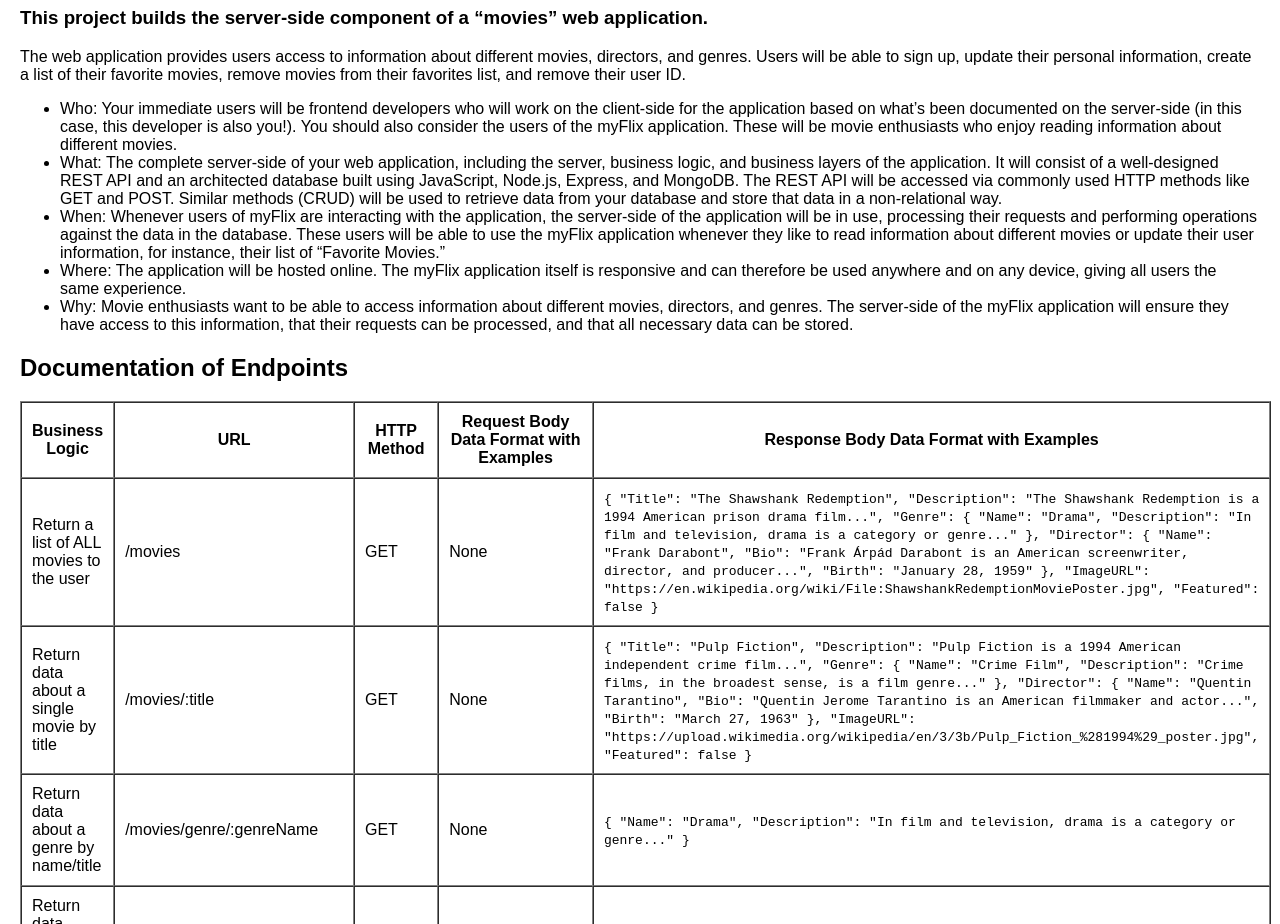
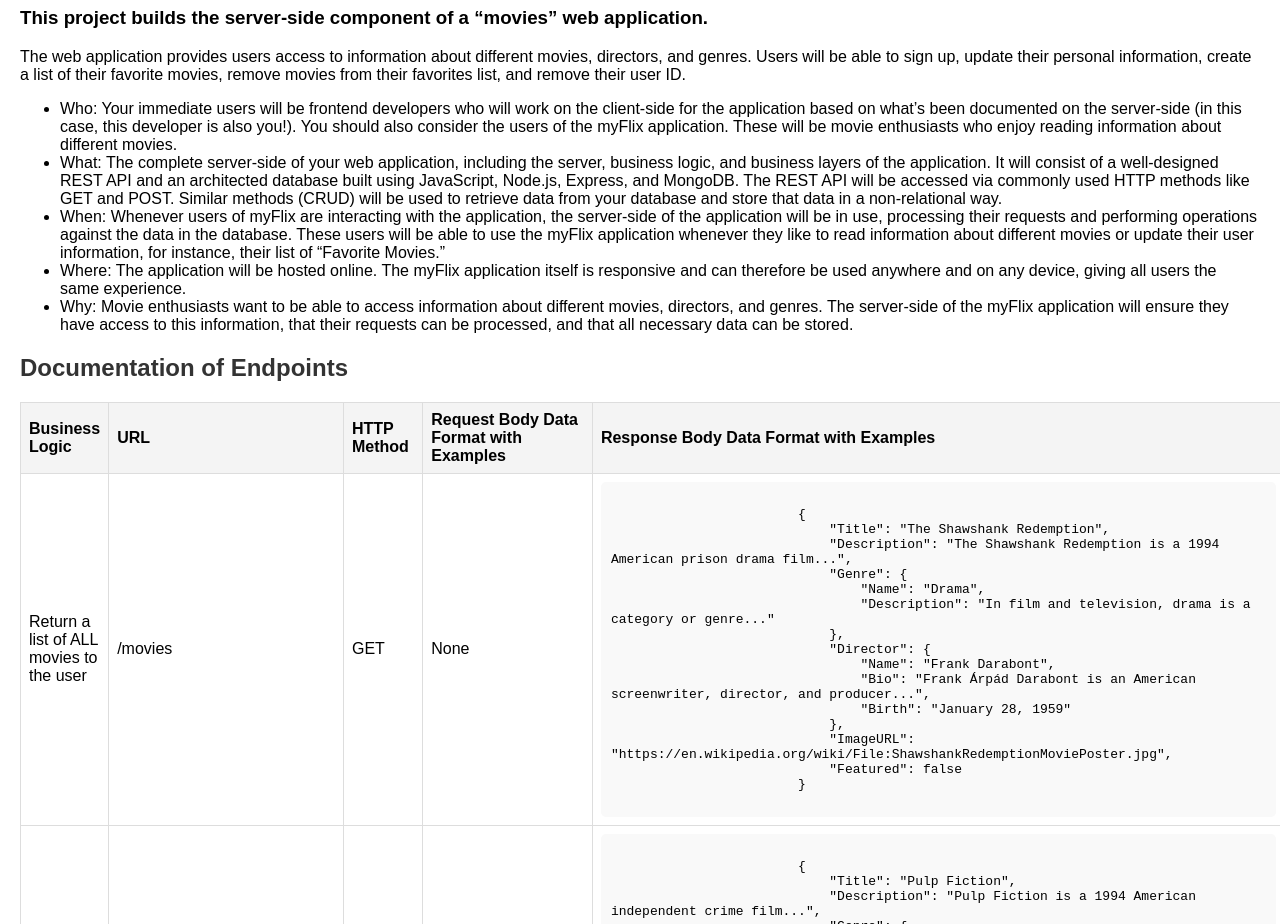
Before and after one commit to AmySikora/movie_api, a website: page public/documentation.html in a window 1280 px wide. Shown: the part 73-997 px from the top of the page. Drawn offline with Linux system fonts and the light colour scheme; files that its build step writes are made by us from their sources.

Commit message:
added formatting to styles.css

```diff
--- a/css/styles.css
+++ b/css/styles.css
@@ -1,5 +1,33 @@
 body {
     font-family: Arial, sans-serif;
     margin: 20px;
-    padding:
+    padding: 0;
 }
+
+h1, h2 {
+    color: #333;
+}
+
+table {
+    width: 100%;
+    border-collapse: collapse;
+    margin-top: 20px;
+}
+
+th, td {
+    border: 1px solid #ddd;
+    padding: 8px;
+}
+
+th {
+    background-color: #f4f4f4;
+    text-align: left;
+}
+
+code {
+    display: block;
+    white-space: pre-wrap;
+    background-color: #f9f9f9;
+    padding: 10px;
+    border-radius: 5px;
+}
```
